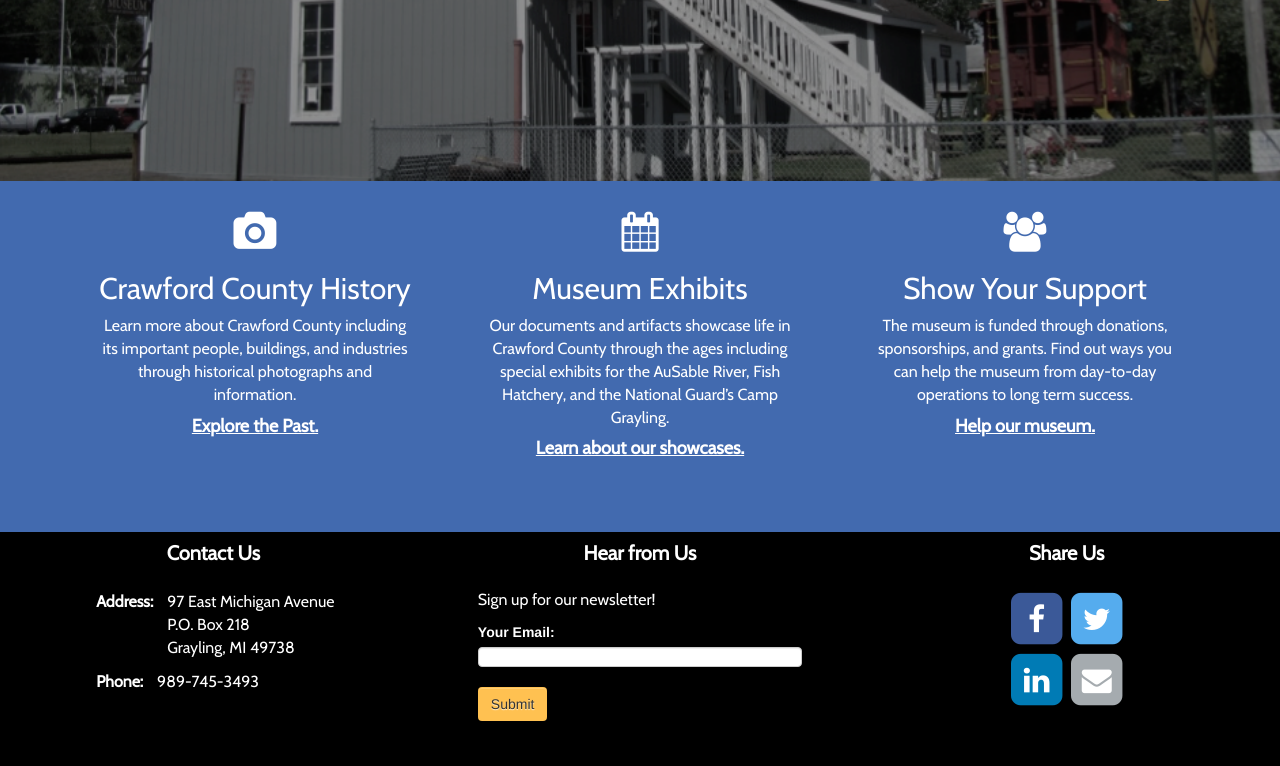
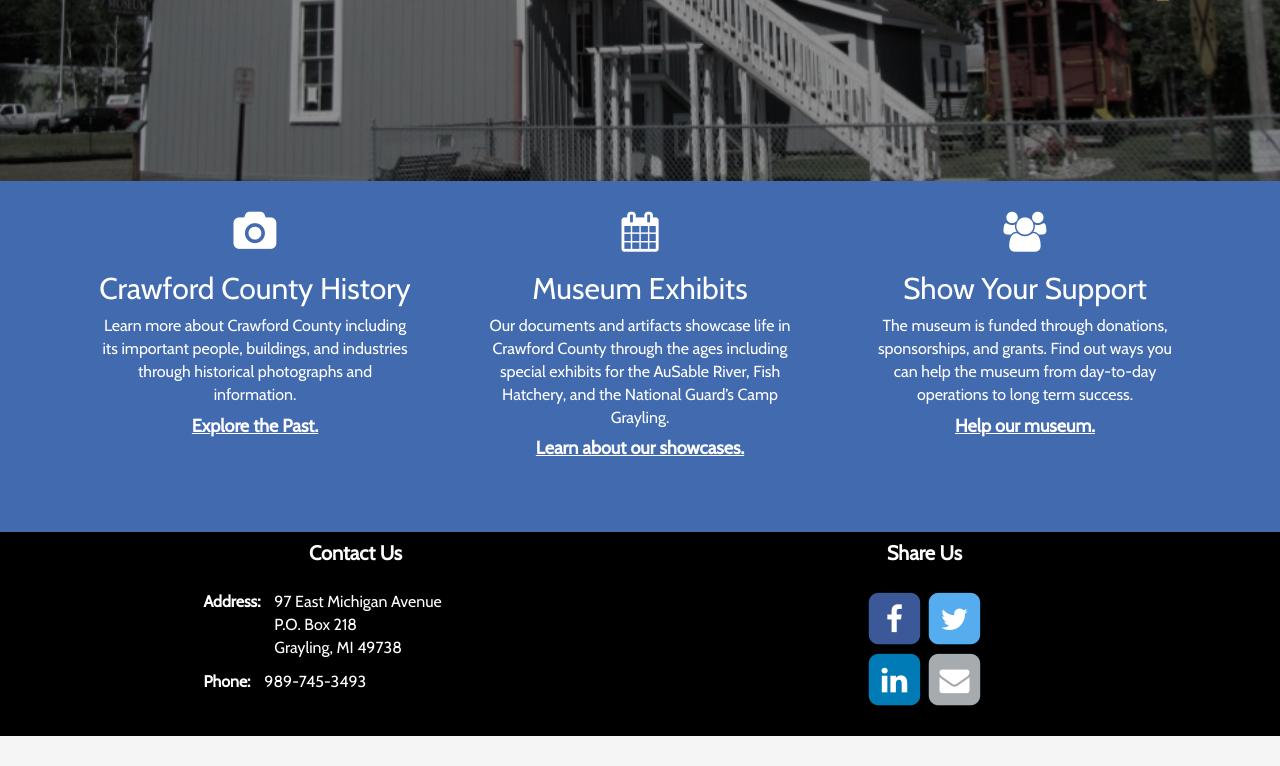
Before and after one commit to courtneyring/CrawfordCounty, a website: page index.html in a window 1280 px wide. Shown: the part 499-1265 px from the top of the page. After the commit the page ends 1235 px from the top, so only its background shows below. Drawn offline with nearby package versions, Linux system fonts and the light colour scheme; some packages are replaced by stand-ins of ours; a web font is replaced by a local one.

Commit message:
remove newsletter signup, update contact email

```diff
--- a/assets/css/styles.css
+++ b/assets/css/styles.css
@@ -227,6 +227,8 @@ h4{
 }
 
 .footer-upper{
+    display: flex;
+    justify-content: space-between;
     padding-bottom:25px;
 }
 
@@ -245,6 +247,14 @@ h4{
     padding-right:4%;
 }
 
+.footer-col:first-child {
+    align-self: flex-start;
+}
+
+.footer-col:last-child {
+    align-self: flex-end;
+}
+
 .footer-col form #submit{
     margin-top: 10px;
 }
@@ -254,7 +264,7 @@ h4{
 }
 
 .contact-block{
-    margin:0 35px;
+    /* margin:0 35px; */
 }
 
 .contact-block>p{
--- a/index.html
+++ b/index.html
@@ -117,7 +117,7 @@
                     <p>989-745-3493</p>
                 </div>
             </div>
-            <div class="col-xs-12 col-sm-6 col-md-4 col-lg-4 footer-col">
+            <!-- <div class="col-xs-12 col-sm-6 col-md-4 col-lg-4 footer-col">
                 <h4 class="footer-title">Hear from Us</h4>
                 <p>Sign up for our newsletter!</p>
                 <form role="form" method="post" action="newsletter.php">
@@ -128,7 +128,7 @@
                     <input type="hidden" name="url" id="url" value="{{url}}">
                     <input type="submit" name="submit" id="submit" class="btn orange" value="Submit">
                 </form>
-            </div>
+            </div> -->
             <div class="col-xs-12 col-sm-6 col-md-4 col-lg-4 footer-col">
                 <h4 class="footer-title">Share Us</h4>
                     <div class="col-xs-6 social-icon facebook-icon" >
```
Also changed, not shown: package.json (added, +20 -0 lines), 1 other file.
